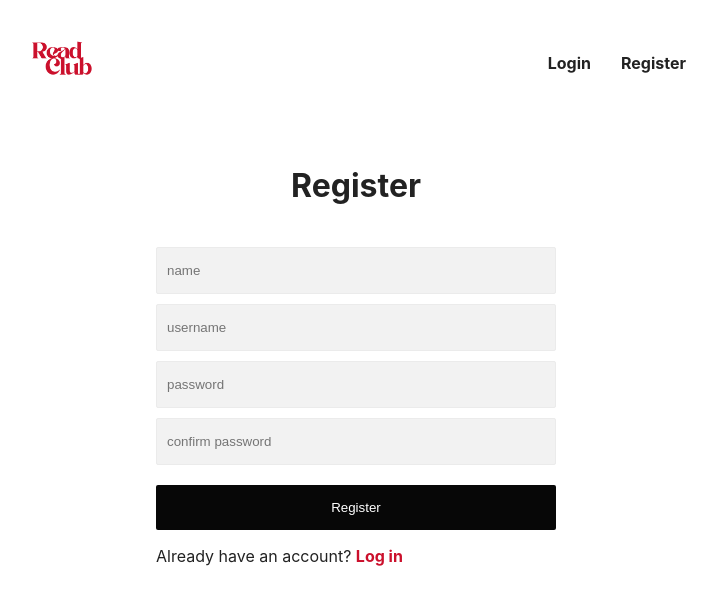
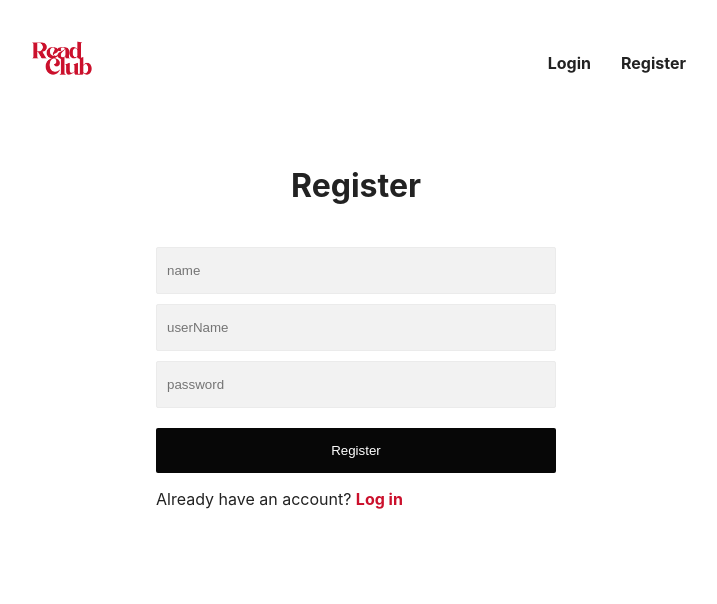
Before and after one commit to aldamonique/blog-react-node, a React (Create React App) app in the folder client/: page /register in a window 1280 px wide. Shown: the top 604 px of the page, without its empty margins (284-1001 px from the left). Built offline with nearby package versions, Linux system fonts and the light colour scheme.

Commit message:
Feat(auth): Integratie registration screen with backend.

```diff
--- a/client/src/pages/Register.jsx
+++ b/client/src/pages/Register.jsx
@@ -1,12 +1,31 @@
+import { useState } from "react";
 import { Link } from "react-router-dom";
 export default function Register(){
+
+    const [name, setName] = useState('');
+    const [username, setUsername] = useState('');
+    const [password, setPassword] = useState('');
+
+
+    async function register(ev){
+        ev.preventDefault();
+        await fetch('http://localhost:4000/register', {
+            method : 'POST',
+            body: JSON.stringify({name, username, password }),
+            headers: {'Content-Type': 'application/json'},
+        })
+
+    }
+
     return(
-       <form className="register">
+       <form className="register" onSubmit={register}>
         <h1>Register</h1>
-            <input type="text" placeholder="name"/>
-            <input type="text" placeholder="username"/>
-            <input type="password" placeholder="password"/>
-            <input type="password" placeholder="confirm password"/>
+            <input type="text" placeholder="name" value={name}
+            onChange={ev => setName(ev.target.value)}/>
+            <input type="text" placeholder="userName" value={username}
+            onChange={ev => setUsername(ev.target.value)}/>
+            <input type="password" placeholder="password" value={password}
+            onChange={ev => setPassword(ev.target.value)}/>
 
             <button>Register</button>
 
```
